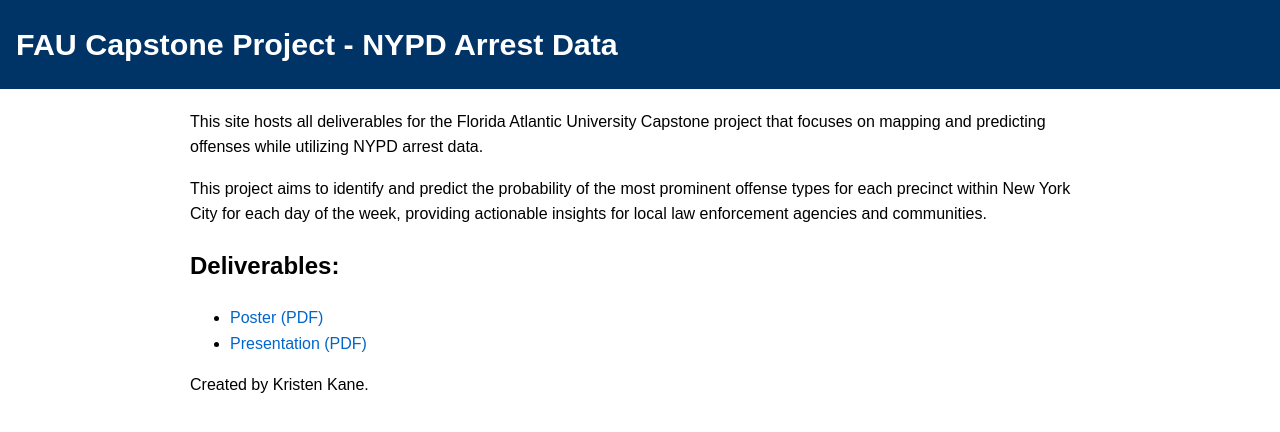
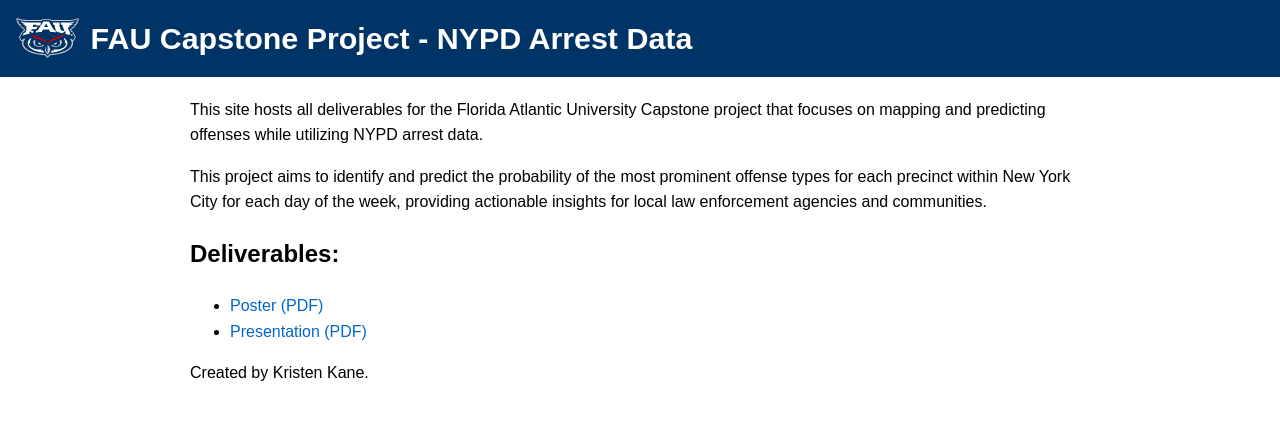
Before and after one commit to kristennkane/NYPD-Capstone-FAU-2025, a plain HTML site: page index.html in a window 1280 px wide. Drawn offline with Linux system fonts and the light colour scheme.

Commit message:
Update index.html

```diff
--- a/index.html
+++ b/index.html
@@ -4,28 +4,40 @@
   <meta charset="UTF-8">
   <title>Capstone Project - NYPD arrest data</title>
 
-  <!-- Add this STYLE block inside <head> -->
   <style>
     /* Page background and text */
     body {
-      background-color: white;  /* white page background */
-      color: black;             /* dark text for readability */
-      margin: 0;                /* remove default body margins so header spans full width */
+      background-color: white;
+      color: black;
+      margin: 0;
       font-family: Arial, Helvetica, sans-serif;
       line-height: 1.6;
     }
 
-    /* Make your existing H1 behave like a blue header bar */
-    h1 {
-      background-color: #003366; /* blue header */
-      color: white;               /* white header text */
-      margin: 0;                  /* remove default top/bottom margins so it looks like a bar */
-      padding: 20px 16px;         /* space inside the header bar */
-      font-size: 1.9rem;
+    /* Header bar with logo + title side-by-side */
+    .site-header {
+      background-color: #003366;  /* blue */
+      color: white;
+      margin: 0;
+      padding: 14px 16px;
+      display: flex;
+      align-items: center;
+      gap: 12px;                  /* space between logo and title */
     }
 
-    /* Optional: give main content some breathing room */
-    main, .content {
+    .site-header img.logo {
+      height: 40px;               /* tweak 32–60px as you like */
+      width: auto;
+      display: block;
+    }
+
+    .site-header h1 {
+      margin: 0;
+      font-size: 1.9rem;
+      font-weight: 700;
+    }
+
+    .content {
       max-width: 900px;
       margin: 20px auto;
       padding: 0 16px;
@@ -37,10 +49,12 @@
 </head>
 <body>
 
-  <!-- Your existing H1 becomes the blue header bar via CSS above -->
-  <h1>FAU Capstone Project - NYPD Arrest Data</h1>
+  <!-- New header container with logo + title -->
+  <div class="site-header">
+    <img src="Florida_Atlantic_Owls_logo.svg" alt="FAU logo" class="logo">
+    <h1>FAU Capstone Project - NYPD Arrest Data</h1>
+  </div>
 
-  <!-- Wrap the rest in a simple container for nicer margins (optional) -->
   <div class="content">
     <p>This site hosts all deliverables for the Florida Atlantic University Capstone project that focuses on mapping and predicting offenses while utilizing NYPD arrest data.</p>
     <p>This project aims to identify and predict the probability of the most prominent offense types for each precinct within New York City for each day of the week, providing actionable insights for local law enforcement agencies and communities.</p>
@@ -48,7 +62,8 @@
     <h2>Deliverables:</h2>
     <ul>
       <li><a href="Capstone-Poster.pdf">Poster (PDF)</a></li>
-      <li><a href="Capstone Presentation.pdf">Presentation (PDF)</a></li>
+      <!-- If your file name has a space, either rename to Capstone_Presentation.pdf or link as Capstone%20Presentation.pdf -->
+      <li><a href="Capstone_Presentation.pdf">Presentation (PDF)</a></li>
     </ul>
 
     <p>Created by Kristen Kane.</p>
```
